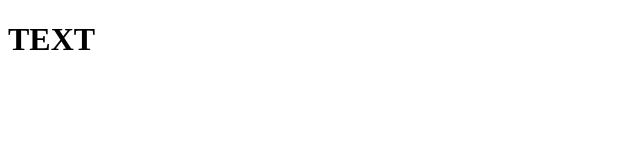
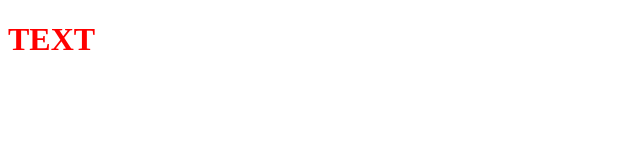
Before and after one commit to kaptor2/build-project, a React app: page / in a window 1280 px wide. Shown: the top 160 px of the page, without its empty margins (0-640 px from the left). Built offline with nearby package versions, Linux system fonts and the light colour scheme.

Commit message:
add emotion

```diff
--- /dev/null
+++ b/src/App.styles.ts
@@ -0,0 +1,5 @@
+import styled from '@emotion/styled';
+
+export default {
+    Title: styled.h1({color: 'red'})
+}
--- a/src/App.tsx
+++ b/src/App.tsx
@@ -1,3 +1,5 @@
+import Styled from './App.styles'
+
 export const App: React.FC = () => {
-    return <h1>TEXT</h1>
+    return <Styled.Title>TEXT</Styled.Title>
 }
--- a/webpack/webpack.config.js
+++ b/webpack/webpack.config.js
@@ -39,7 +39,7 @@ module.exports = {
   plugins: [
     new HtmlWebpackPlugin({
       template: path.resolve(__dirname, '..', './src/index.html'),
-    }),
+    })
   ],
   stats: 'errors-only',
 }
```
Also changed, not shown: package.json (+5 -2 lines), .babelrc, 1 other file (tests, documents, lock files or other folders).
